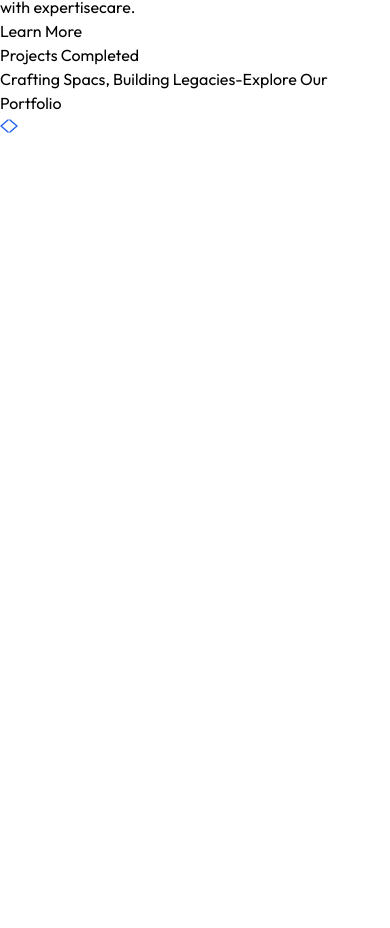
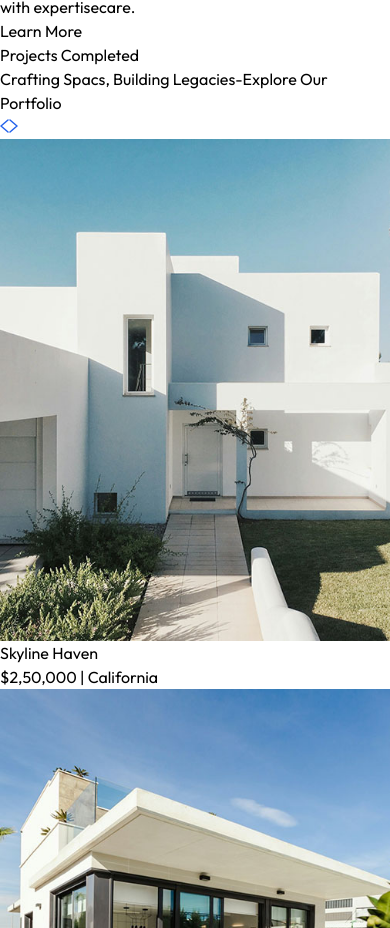
Before and after one commit to naolumer/Web-Development, a React (Vite) app in the folder REACT/Real Estate Website/RealEstate/: page / in a window 390 px wide. Shown: the part 1072-2000 px from the top of the page. Before the commit the page ends 1211 px from the top, so only its background shows below. Built offline with nearby package versions, Linux system fonts and the light colour scheme.

Commit message:
Projects Section including slider functionality

```diff
--- a/REACT/Real Estate Website/RealEstate/src/components/Projects.jsx
+++ b/REACT/Real Estate Website/RealEstate/src/components/Projects.jsx
@@ -1,7 +1,34 @@
-import React from 'react'
+import React, { useEffect, useState } from 'react'
 import { assets } from '../assets/assets'
+import { projectsData } from '../assets/assets'
 
 function Projects() {
+
+  const [currentIndex, setCurrentIndex] = useState(0);
+  const [cardsToShow, setCardsToShow] = useState(1);
+
+  useEffect(()=>{
+    const updateCardsToShow =  ()=>{
+      if(window.innerWidth >=1024){
+        setCardsToShow(projectsData.length);
+      } else {
+        setCardsToShow(1)
+      }
+    };
+      updateCardsToShow();
+      window.addEventListener('resize', updateCardsToShow);
+      return()=> window.removeEventListener('resize',updateCardsToShow);
+
+  },[])
+
+  const nextProject = ()=>{
+    setCurrentIndex((prevIndex)=>(prevIndex +1) % projectsData.length);
+  }
+  const prevProject = ()=> {
+    setCurrentIndex((prevIndex)=> prevIndex===0 ? projectsData.length -1 :
+  prevIndex-1)
+  }
+
   return (
     <div className='container mx-auto py-4 pt-20 px-6 md:px-20
     lg:px-32 my-20 w-full overflow-hidden' id="Projects">
@@ -10,16 +37,40 @@
 
         {/* Slider Buttons */}
         <div className='flex justify-end items-center mb-8'>
-            <button className='p-3 bg-gray-200 rounded mr-2'>
+            <button onClick={prevProject} className='p-3 bg-gray-200 rounded mr-2'>
                 <img src={assets.left_arrow} alt="Previous" />
             </button>
-            <button className='p-3 bg-gray-200 rounded mr-2'>
+            <button onClick={nextProject} className='p-3 bg-gray-200 rounded mr-2'>
                 <img src={assets.right_arrow} alt="Next" />
             </button>
         </div>
         {/* Project Slider Container */}
-    </div>
-  )
+        <div className='overflow-hidden'>
+           <div className='flex gap-8 transition-transform duration-500 ease-in-out
+           'style={{transform:`translateX(-${(currentIndex*100)/cardsToShow}%)`}}>
+              {projectsData.map((project,index)=> (
+                <div className='relative flex-shrink-0
+                w-full sm:w-1/4' key={index}>
+                  <img className='w-full h-auto mb-14' src={project.image} alt={project.title} />
+                  <div className='absolute left-0 right-0 bottom-5 flex justify-center'>
+                    <div className='inline-block bg-white w-3/4 px-4 py-2 shadow-md'>
+                      <h2 className='text-xl font-semibold text-gray-800'>
+                        {project.title}
+                      </h2>
+                      <p className='text-gray-500 text-sm'>
+                        {project.price} <span>|</span> {project.location}
+                      </p>
+
+                    </div>
+
+                  </div>
+                </div>
+              ))}
+           </div>
+        </div>
+
+        </div>
+        )
 }
 
 export default Projects
```
